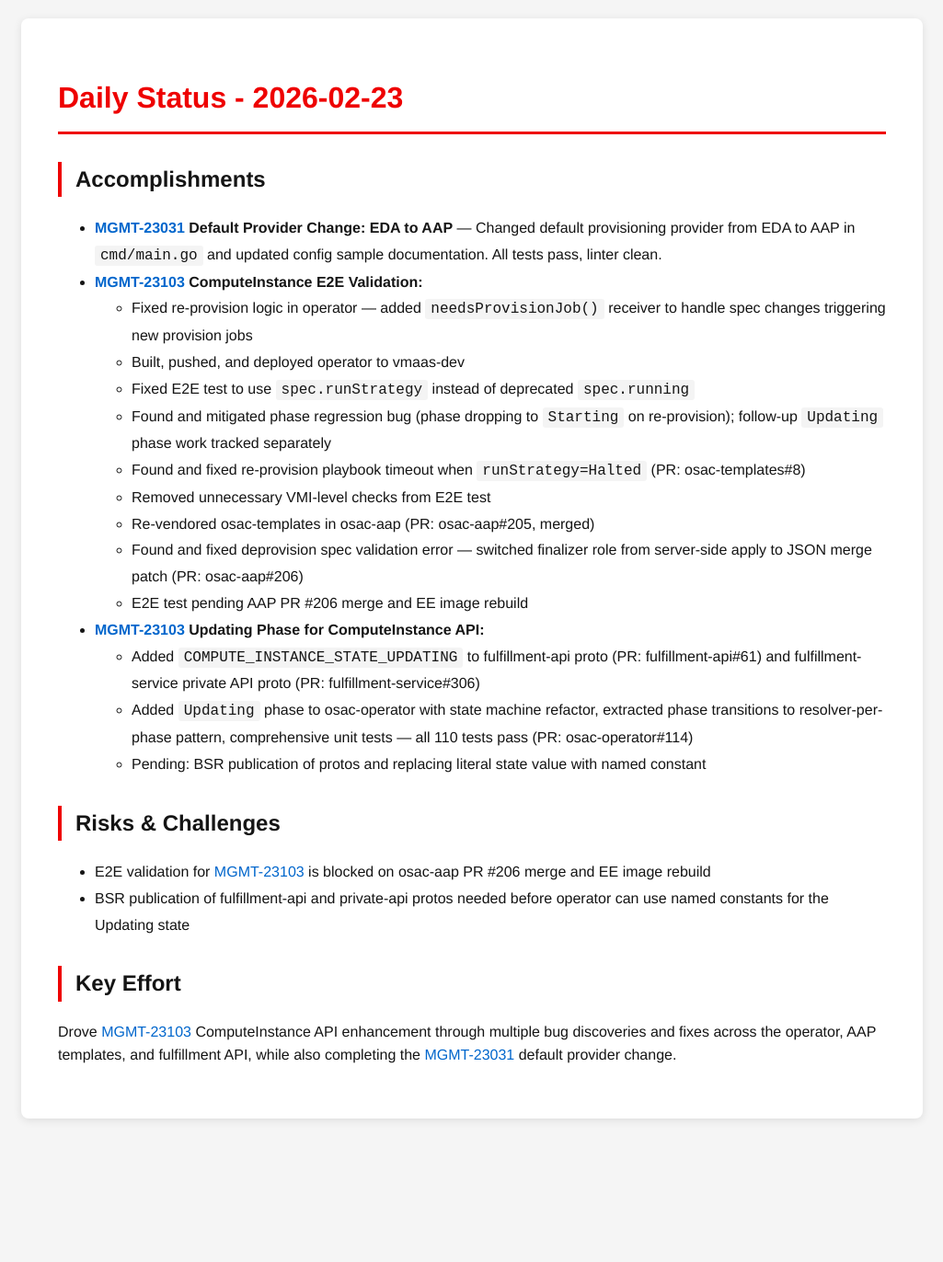
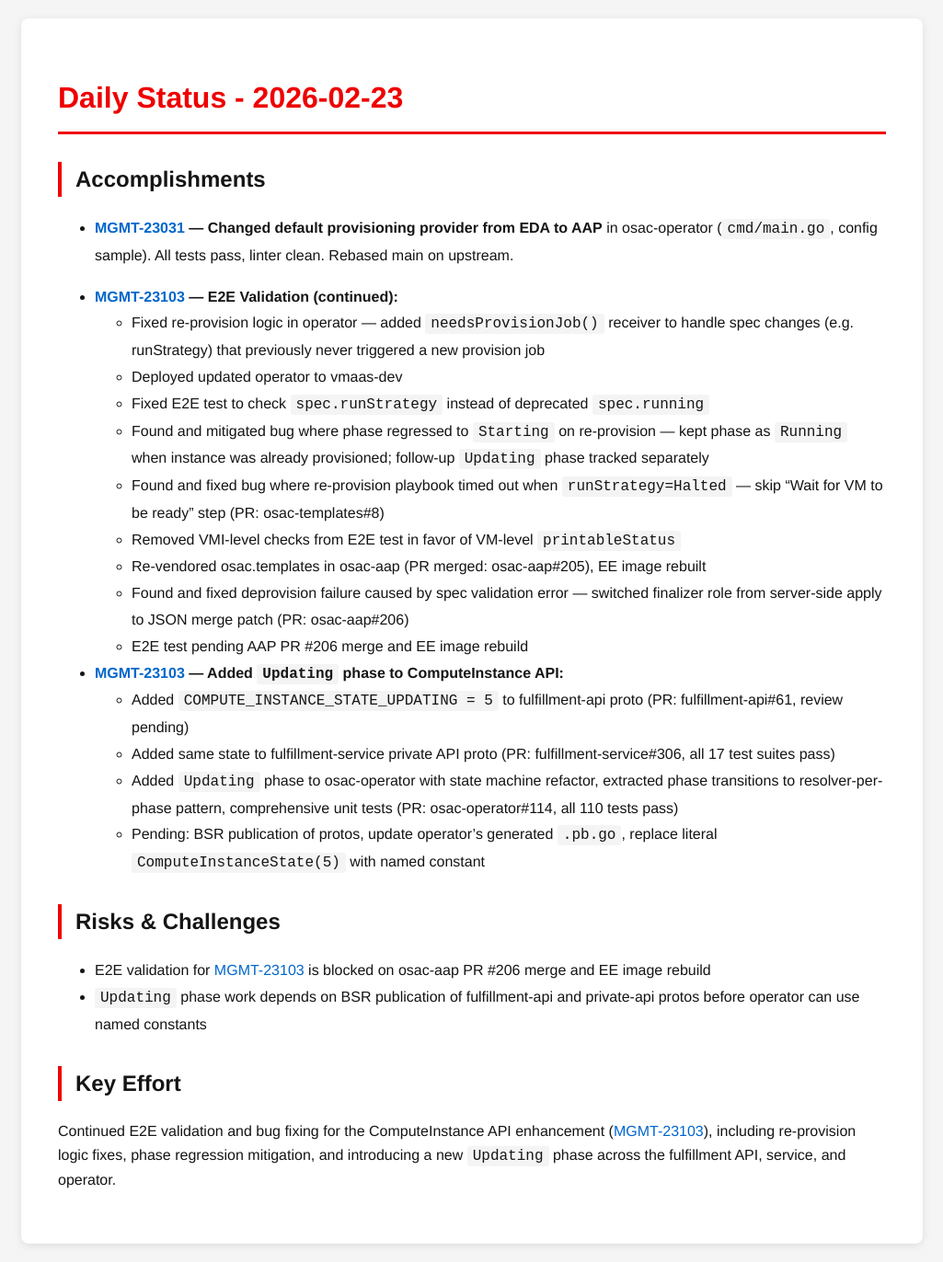
Before and after one commit to tzvatot/daily-status, a Jekyll site: the page built from 2026-02-23.md, in a window 1280 px wide. Shown: the whole page at 92% size, without its empty margins (127-1152 px from the left). Built offline with Jekyll 4.4.1, drawn with Linux system fonts in a browser that asks for light colours; before the commit the page ends 1236 px from its top, so only the background shows below that.

Commit message:
Daily status update - 2026-02-23

```diff
--- a/2026-02-23.md
+++ b/2026-02-23.md
@@ -8,27 +8,30 @@ date: 2026-02-23
 
 ## Accomplishments
 
-- **[MGMT-23031](https://issues.redhat.com/browse/MGMT-23031) Default Provider Change: EDA to AAP** — Changed default provisioning provider from EDA to AAP in `cmd/main.go` and updated config sample documentation. All tests pass, linter clean.
-- **[MGMT-23103](https://issues.redhat.com/browse/MGMT-23103) ComputeInstance E2E Validation:**
-  - Fixed re-provision logic in operator — added `needsProvisionJob()` receiver to handle spec changes triggering new provision jobs
-  - Built, pushed, and deployed operator to vmaas-dev
-  - Fixed E2E test to use `spec.runStrategy` instead of deprecated `spec.running`
-  - Found and mitigated phase regression bug (phase dropping to `Starting` on re-provision); follow-up `Updating` phase work tracked separately
-  - Found and fixed re-provision playbook timeout when `runStrategy=Halted` (PR: osac-templates#8)
-  - Removed unnecessary VMI-level checks from E2E test
-  - Re-vendored osac-templates in osac-aap (PR: osac-aap#205, merged)
-  - Found and fixed deprovision spec validation error — switched finalizer role from server-side apply to JSON merge patch (PR: osac-aap#206)
+- **[MGMT-23031](https://issues.redhat.com/browse/MGMT-23031) — Changed default provisioning provider from EDA to AAP** in osac-operator (`cmd/main.go`, config sample). All tests pass, linter clean. Rebased main on upstream.
+
+- **[MGMT-23103](https://issues.redhat.com/browse/MGMT-23103) — E2E Validation (continued):**
+  - Fixed re-provision logic in operator — added `needsProvisionJob()` receiver to handle spec changes (e.g. runStrategy) that previously never triggered a new provision job
+  - Deployed updated operator to vmaas-dev
+  - Fixed E2E test to check `spec.runStrategy` instead of deprecated `spec.running`
+  - Found and mitigated bug where phase regressed to `Starting` on re-provision — kept phase as `Running` when instance was already provisioned; follow-up `Updating` phase tracked separately
+  - Found and fixed bug where re-provision playbook timed out when `runStrategy=Halted` — skip "Wait for VM to be ready" step (PR: osac-templates#8)
+  - Removed VMI-level checks from E2E test in favor of VM-level `printableStatus`
+  - Re-vendored osac.templates in osac-aap (PR merged: osac-aap#205), EE image rebuilt
+  - Found and fixed deprovision failure caused by spec validation error — switched finalizer role from server-side apply to JSON merge patch (PR: osac-aap#206)
   - E2E test pending AAP PR #206 merge and EE image rebuild
-- **[MGMT-23103](https://issues.redhat.com/browse/MGMT-23103) Updating Phase for ComputeInstance API:**
-  - Added `COMPUTE_INSTANCE_STATE_UPDATING` to fulfillment-api proto (PR: fulfillment-api#61) and fulfillment-service private API proto (PR: fulfillment-service#306)
-  - Added `Updating` phase to osac-operator with state machine refactor, extracted phase transitions to resolver-per-phase pattern, comprehensive unit tests — all 110 tests pass (PR: osac-operator#114)
-  - Pending: BSR publication of protos and replacing literal state value with named constant
+
+- **[MGMT-23103](https://issues.redhat.com/browse/MGMT-23103) — Added `Updating` phase to ComputeInstance API:**
+  - Added `COMPUTE_INSTANCE_STATE_UPDATING = 5` to fulfillment-api proto (PR: fulfillment-api#61, review pending)
+  - Added same state to fulfillment-service private API proto (PR: fulfillment-service#306, all 17 test suites pass)
+  - Added `Updating` phase to osac-operator with state machine refactor, extracted phase transitions to resolver-per-phase pattern, comprehensive unit tests (PR: osac-operator#114, all 110 tests pass)
+  - Pending: BSR publication of protos, update operator's generated `.pb.go`, replace literal `ComputeInstanceState(5)` with named constant
 
 ## Risks & Challenges
 
 - E2E validation for [MGMT-23103](https://issues.redhat.com/browse/MGMT-23103) is blocked on osac-aap PR #206 merge and EE image rebuild
-- BSR publication of fulfillment-api and private-api protos needed before operator can use named constants for the Updating state
+- `Updating` phase work depends on BSR publication of fulfillment-api and private-api protos before operator can use named constants
 
 ## Key Effort
 
-Drove [MGMT-23103](https://issues.redhat.com/browse/MGMT-23103) ComputeInstance API enhancement through multiple bug discoveries and fixes across the operator, AAP templates, and fulfillment API, while also completing the [MGMT-23031](https://issues.redhat.com/browse/MGMT-23031) default provider change.
+Continued E2E validation and bug fixing for the ComputeInstance API enhancement ([MGMT-23103](https://issues.redhat.com/browse/MGMT-23103)), including re-provision logic fixes, phase regression mitigation, and introducing a new `Updating` phase across the fulfillment API, service, and operator.
```
